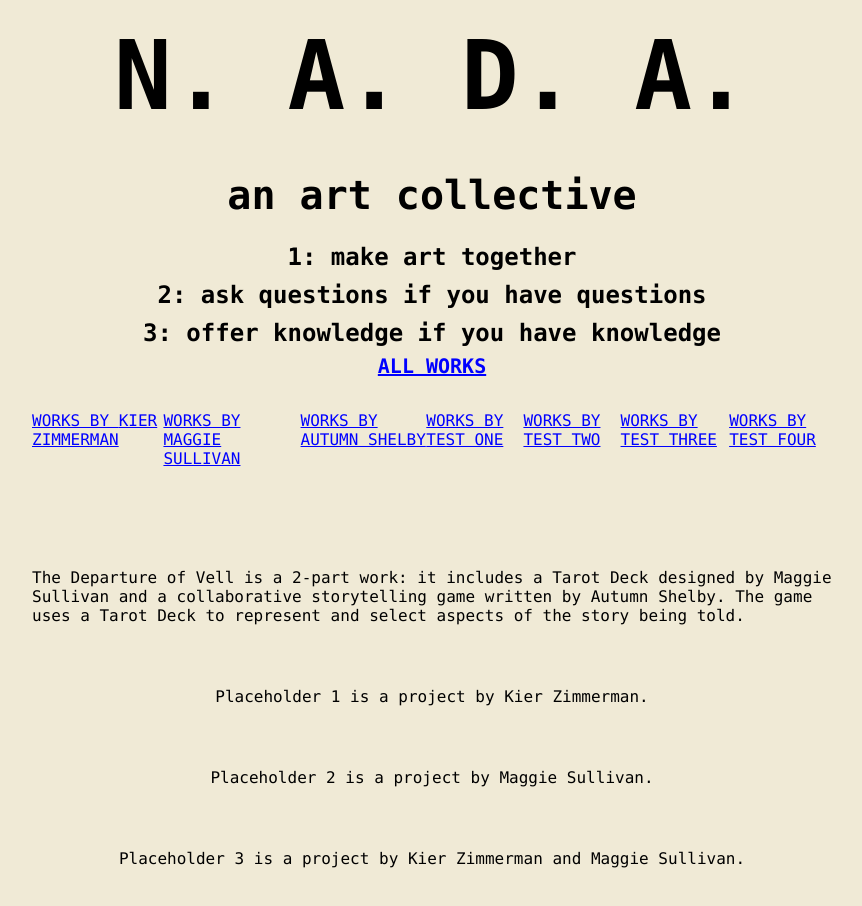
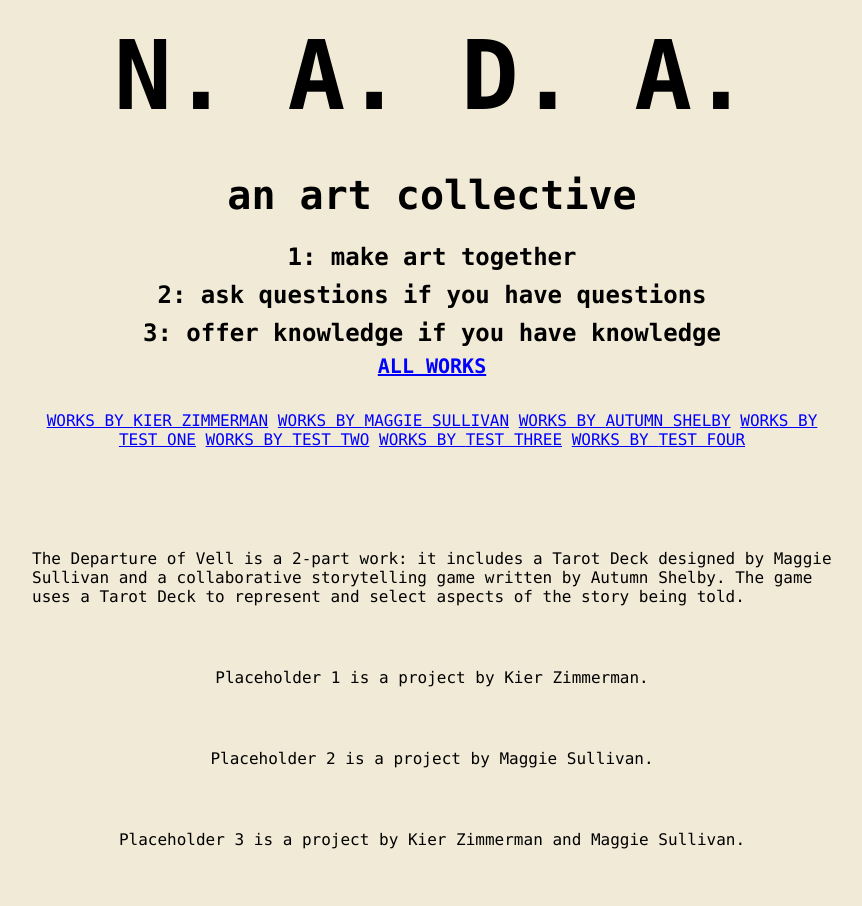
Before and after one commit to nada-art-collective/nada-site, a Next.js app: page /nada-site/ in a window 1280 px wide. Shown: the top 906 px of the page, without its empty margins (208-1070 px from the left). Built offline with nearby package versions, Linux system fonts and the light colour scheme.

Commit message:
rm parent quality from inner holder of artist buttons

```diff
--- a/app/globals.css
+++ b/app/globals.css
@@ -29,7 +29,6 @@ h4 {
 p {
     max-width: 800px;
     padding: 15px;
-    text-align: left;
 }
 
 main {
@@ -55,7 +54,6 @@ html {
 ul {
     padding:0;
     width:100vw;
-    text-align:center;
 }
 
 body {
--- a/app/page.tsx
+++ b/app/page.tsx
@@ -117,7 +117,7 @@ export default function Home() {
           </div>
           <h4 key='4' className='linker' onClick={() => setArts(initialArts)}>ALL WORKS</h4>
           <div key='5' className='parent'>
-            <p className='parent'>
+            <p>
               {
                 artists.map(a => <span key={a}><ArtistButton artist={{text: a}} /> </span> )
               }
```
Also changed, not shown: 3 other files (tests, documents, lock files or other folders).
